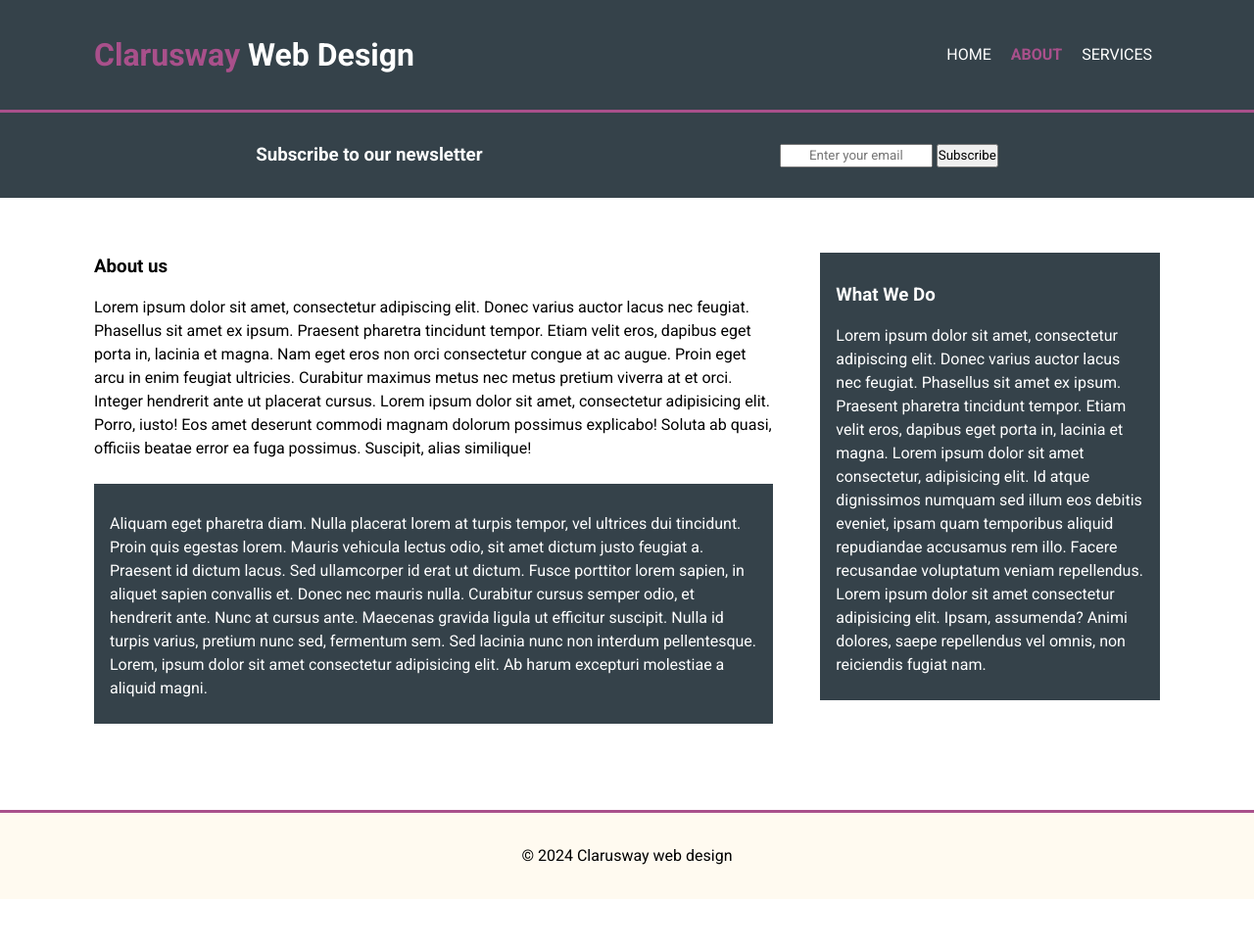
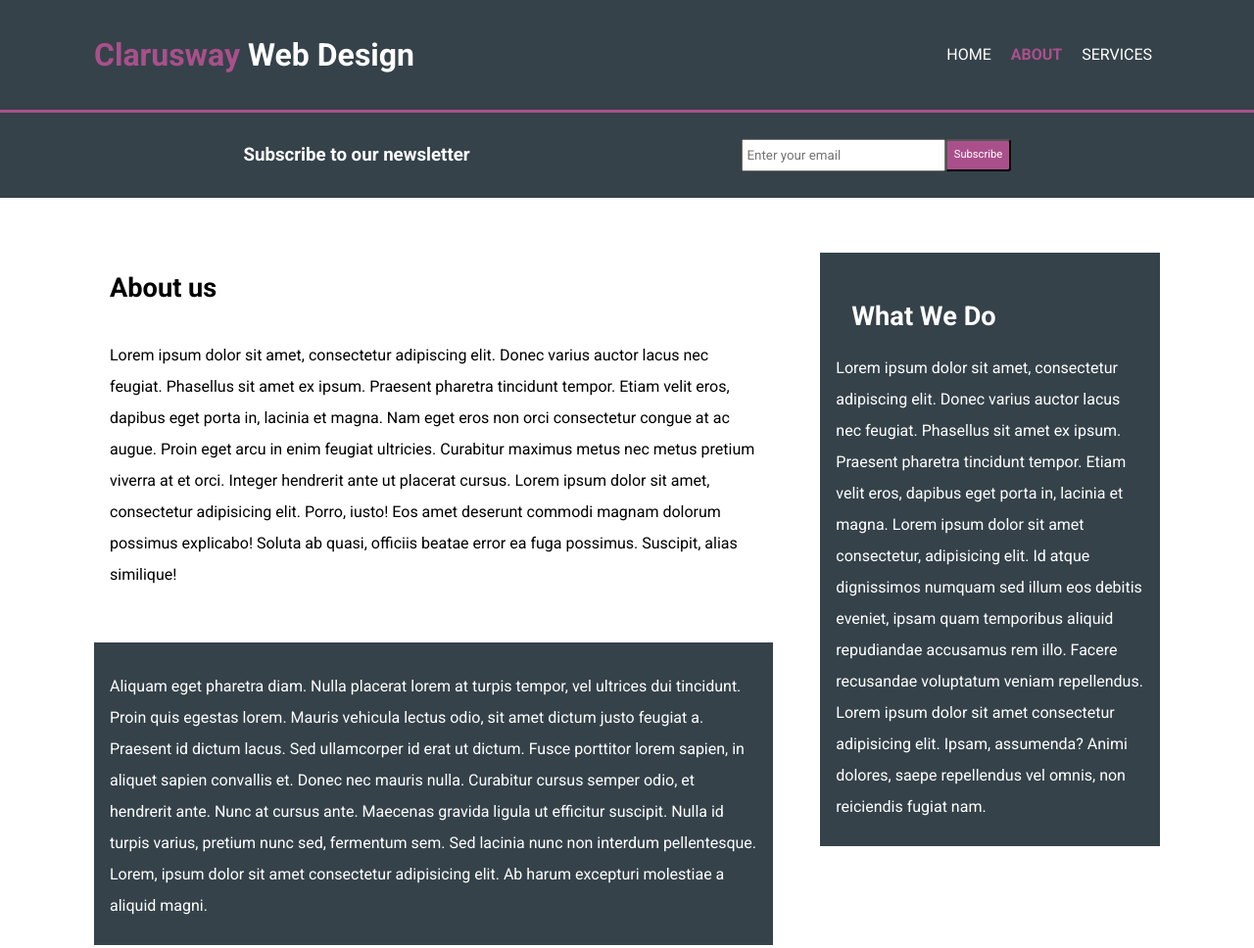
Before and after one commit to sheifg/company-website-design, a plain HTML site: page about.html in a window 1280 px wide. Shown: the top 968 px of the page at 98% size. Before the commit the page ends 918 px from the top, so only its background shows below. Drawn offline with Linux system fonts and the light colour scheme.

Commit message:
Update css file

```diff
--- a/style.css
+++ b/style.css
@@ -96,24 +96,24 @@ nav ul li a:hover {
   padding: 0.8rem 0 0.9rem;
 }
 
-.newsletter form {
+.newsletter-form {
   display: flex;
+  justify-content: space-between;
 }
 
-#email {
-  padding: 0.4rem;
+#newsletter-email {
+  padding: 0.2rem;
   width: 13rem;
   text-align: left;
 }
 
-.button {
+.btn {
   background-color: #a9508b;
   padding: 0.4rem;
   border-radius: 0.2rem;
   color: #fff;
   font-size: 0.7rem;
   text-align: center;
-  height: 100%;
 }
 
 /* Section Features */
@@ -156,6 +156,10 @@ footer {
   column-gap: 3rem;
 }
 
+.hero__container {
+  height: vh;
+}
+
 .hero-box h3,
 .hero-box p {
   text-align: left;
@@ -163,11 +167,22 @@ footer {
 
 .hero-box h3,
 .hero-box-dark h3 {
+  padding-top: 1rem;
   margin-bottom: 1rem;
+}
+
+.hero-box h3 {
+  font-size: 1.7rem;
+  padding-left: 1rem;
 }
 
 .hero-box p {
   padding-bottom: 1.5rem;
+  line-height: 2;
+}
+
+.light {
+  padding: 1rem 1rem 1.8rem;
 }
 
 .dark {
@@ -189,15 +204,17 @@ footer {
 }
 
 #name,
-#email {
+#quote-email {
   width: 90%;
   height: 2rem;
+  padding: 0.2rem;
   text-align: left;
 }
 
 #message {
   width: 90%;
   height: 3rem;
+  padding: 0.2rem;
   text-align: start;
 }
 
```
